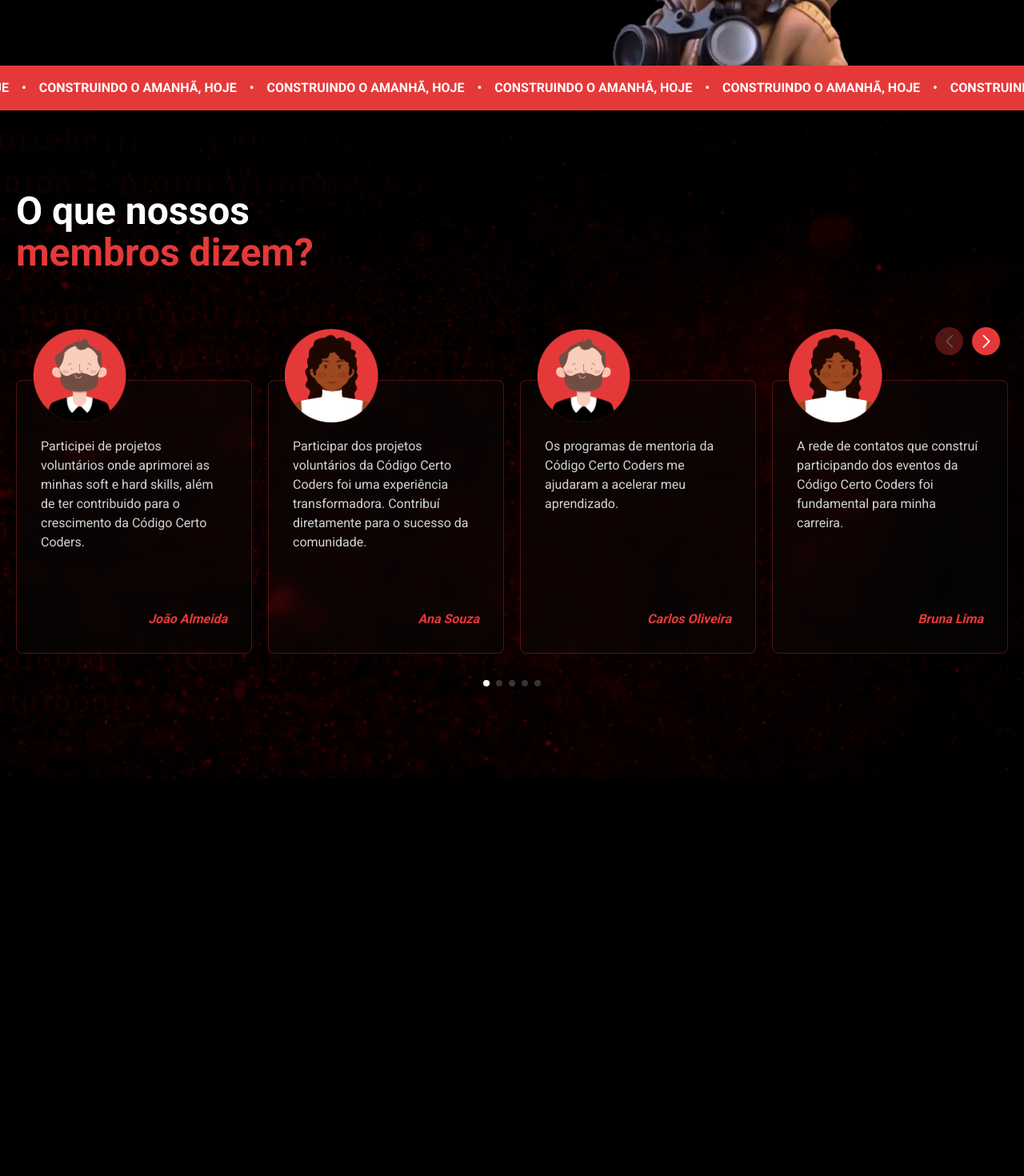
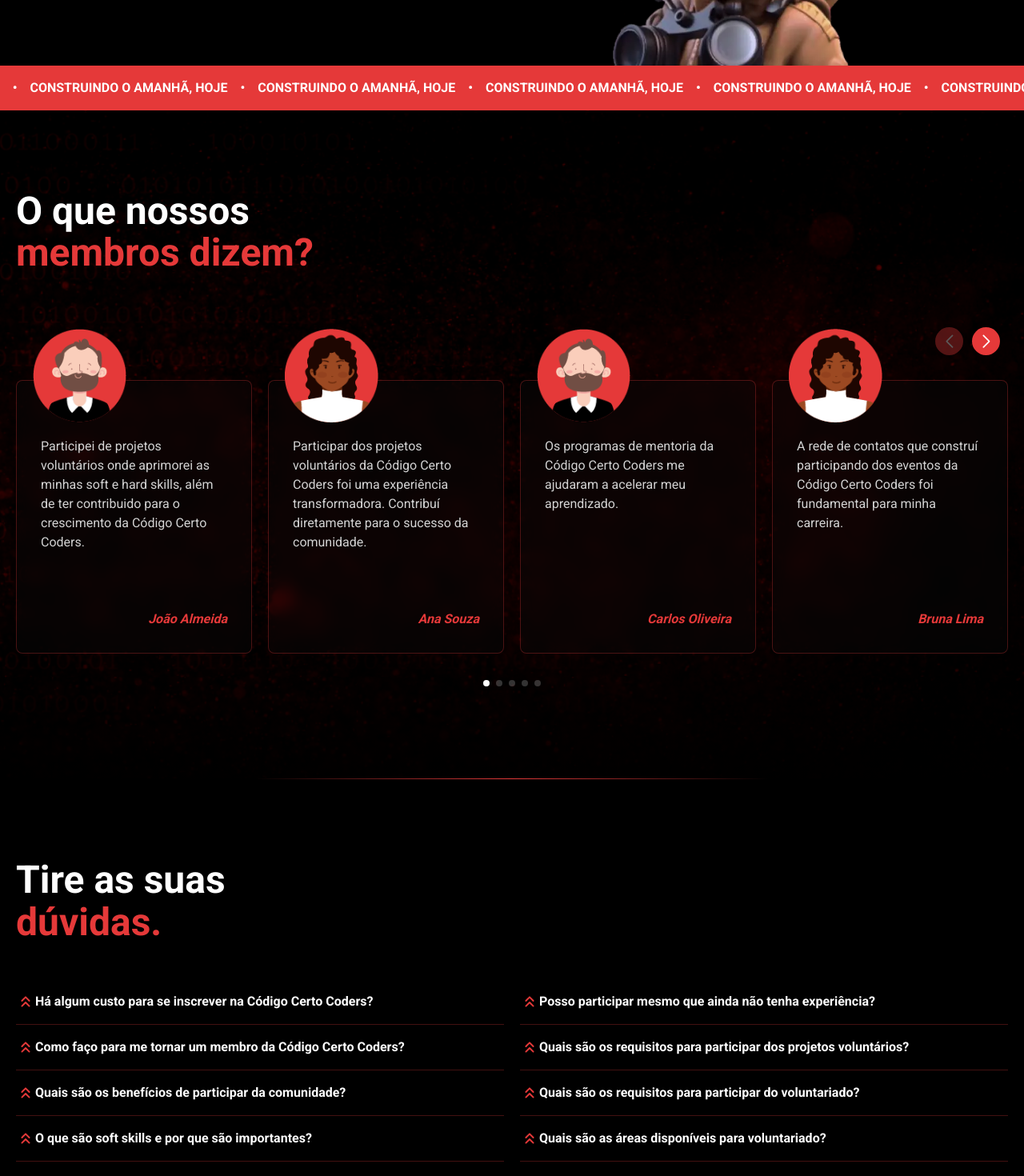
Before and after one commit to VictorParizio/codigo-certo-coders-equipe-01, a React (Vite) app: page / in a window 1280 px wide. Shown: the part 512-1982 px from the top of the page at 80% size. Before the commit the page ends 1485 px from the top, so only its background shows below. Built offline with nearby package versions, Linux system fonts and the light colour scheme.

Commit message:
feat(faq): Criado o componente Faq, utilizando MUI para o icone e adicionada uma transição de gradiente no background do componente Depoimentos

```diff
--- a/package.json
+++ b/package.json
@@ -10,6 +10,10 @@
     "preview": "vite preview"
   },
   "dependencies": {
+    "@emotion/react": "^11.13.3",
+    "@emotion/styled": "^11.13.0",
+    "@mui/icons-material": "^6.1.1",
+    "@mui/material": "^6.1.1",
     "react": "^18.3.1",
     "react-dom": "^18.3.1",
     "swiper": "^11.1.12"
--- a/src/App.jsx
+++ b/src/App.jsx
@@ -1,19 +1,17 @@
 import ConhecaAC3 from './components/ConhecaAC3/conhecaAC3';
 import FaixaAnimada from './components/FaixasAnimadas/faixaAnimada';
 import Depoimentos from './components/Depoimentos/depoimentos';
+import Faq from './components/Faq/faq';
 
 function App() {
   return (
     <>
-      <div className="container-conheca">
-        <ConhecaAC3 />
-      </div>
+
+      <ConhecaAC3 />
       <FaixaAnimada />
-      <div className="container-depoimentos">
-        <div className="container">
-          <Depoimentos />
-        </div>
-      </div >
+      <Depoimentos />
+      <Faq />
+
     </>
   );
 }
--- a/src/components/ConhecaAC3/conhecaAC3.css
+++ b/src/components/ConhecaAC3/conhecaAC3.css
@@ -1,4 +1,4 @@
-.container-conheca {
+.conheca-ac3-container {
     max-width: 1280px;
     margin: 0 auto;
     padding: 100px 20px 0px 20px;
--- a/src/components/ConhecaAC3/conhecaAC3.jsx
+++ b/src/components/ConhecaAC3/conhecaAC3.jsx
@@ -2,7 +2,8 @@
 
 function ConhecaAC3() {
     return (
-        <section className='conheca-ac3'>
+        <section className='conheca-ac3-container'>
+            <div className="conheca-ac3">
                 <div className='conheca-ac3-text'>
                     <h2>Por que escolher a <span className='color-red'>Código Certo Coders?</span></h2>
                     <p>Na Código Certo Coders, acreditamos que o desenvolvimento pessoal e profissional na área de tecnologia vai além do aprendizado técnico, ele envolve colaboração, inovação e a construção de redes de contatos valiosas.</p>
@@ -12,6 +13,7 @@
                 <div className='conheca-ac3-img'>
                     <img src='src/assets/images/avatar_c3.webp' alt='Ilustração da comunidade Código Certo Coders' />
                 </div>
+            </div>
         </section>
     )
 }
--- a/src/components/Depoimentos/depoimentos.css
+++ b/src/components/Depoimentos/depoimentos.css
@@ -1,16 +1,25 @@
-.container-depoimentos {
-    background-image: url(/src/assets/images/bg_depoimentos.png);
+.container-bg {
+    background-image: linear-gradient(to bottom, rgba(0, 0, 0, 0.1)70%,
+            rgba(0, 0, 0, 0.9) 100%),
+        url(/src/assets/images/bg_depoimentos.png);
     background-repeat: no-repeat;
     background-size: cover;
     background-position: center center;
 }
 
-.depoimentos h2 {
+.depoimentos-container {
+    max-width: 1280px;
+    margin: 0 auto;
+    padding: 100px 20px;
+}
+
+
+.depoimentos-container h2 {
     display: inline-block;
     white-space: nowrap;
 }
 
-.depoimentos h2 span {
+.depoimentos-container h2 span {
     display: block;
 }
 
@@ -100,7 +109,7 @@
 /*Media Querie*/
 
 @media only screen and (min-width: 768px) and (max-width: 1024px) {
-    .depoimentos h2 {
+    .depoimentos-container h2 {
         width: 50%;
     }
 }
--- a/src/components/Depoimentos/depoimentos.jsx
+++ b/src/components/Depoimentos/depoimentos.jsx
@@ -39,7 +39,8 @@
     }, []);
 
     return (
-        <section className='depoimentos'>
+        <section className='container-bg'>
+            <div className='depoimentos-container'>
                 <h2>O que nossos <span className='color-red'>membros dizem?</span></h2>
                 <div className='depoimentos-card'>
                     <Swiper
@@ -60,6 +61,7 @@
                         ))}
                     </Swiper>
                 </div>
+            </div>
         </section>
     );
 }
--- /dev/null
+++ b/src/components/Faq/faq.css
@@ -0,0 +1,58 @@
+.faq-container {
+    max-width: 1280px;
+    margin: 0 auto;
+    padding: 100px 20px;
+    border-top: 1px solid;
+    border-image: linear-gradient(to right, #000000, #000000, #E53939, #000000, #000000) 1;
+}
+
+.faq-titulo {
+    margin-bottom: 60px;
+    width: 280px;
+}
+
+.faq-accordion {
+    display: grid;
+    grid-template-columns: 1fr 1fr;
+    gap: 20px;
+}
+
+.faq-perguntas p {
+    padding: 16px 8px 0px 8px;
+}
+
+details {
+    border-bottom: 1px solid #e5393949;
+    padding-bottom: 16px;
+}
+
+details:not(:first-of-type) {
+    padding-top: 16px;
+}
+
+summary {
+    font-weight: 600;
+    cursor: pointer;
+}
+
+details>summary {
+    list-style: none;
+    position: relative;
+    display: flex;
+    align-items: center;
+}
+
+.faq-icon {
+    color: #E53939;
+}
+
+/* Rotação do ícone quando o accordion está aberto */
+details[open] .faq-icon {
+    transform: rotate(180deg);
+}
+
+@media screen and (max-width: 991px) {
+    .faq-accordion {
+        grid-template-columns: 1fr;
+    }
+}
--- /dev/null
+++ b/src/components/Faq/faq.jsx
@@ -0,0 +1,107 @@
+import { useState } from 'react';
+import './faq.css';
+import KeyboardDoubleArrowUpRoundedIcon from '@mui/icons-material/KeyboardDoubleArrowUpRounded';
+
+function Faq() {
+
+    const source = [
+        {
+            summary: "Há algum custo para se inscrever na Código Certo Coders?",
+            detail: "A participação na comunidade é 100% gratuita. Todos os nossos recursos, oportunidades, cursos e eventos estão disponíveis sem qualquer custo para os membros."
+        },
+        {
+            summary: "Como faço para me tornar um membro da Código Certo Coders?",
+            detail: "Para se tornar um membro, basta seguir os três passos simples: Defina sua área de interesse, faça sua inscrição e participe ativamente da comunidade."
+        },
+        {
+            summary: "Quais são os benefícios de participar da comunidade?",
+            detail: "Ao se juntar à Código Certo Coders, você terá acesso a mentoria especializada, projetos voluntários, eventos de networking, e uma vasta biblioteca de recursos de aprendizagem."
+        },
+        {
+            summary: "O que são soft skills e por que são importantes?",
+            detail: "Soft skills são habilidades interpessoais, como comunicação, trabalho em equipe e liderança, que são essenciais para o sucesso profissional. Nossa comunidade oferece recursos para ajudar você a desenvolver essas habilidades."
+        },
+        {
+            summary: "Posso participar mesmo que ainda não tenha experiência?",
+            detail: "Sim! A Código Certo Coders acolhe tanto iniciantes quanto profissionais experientes. Oferecemos suporte e oportunidades de aprendizado para ajudá-lo a desenvolver suas habilidades, independentemente do seu nível de experiência."
+        },
+        {
+            summary: "Quais são os requisitos para participar dos projetos voluntários?",
+            detail: "Os projetos voluntários estão abertos a todos os membros da comunidade, independentemente do nível de experiência. Basta escolher um projeto que se alinhe com suas habilidades e interesses e se inscrever."
+        },
+        {
+            summary: "Quais são os requisitos para participar do voluntariado?",
+            detail: "Os requisitos para se voluntariar incluem colaboração e trabalho em equipe, vontade de aprender e crescer, e uma comunicação clara e eficaz."
+        },
+        {
+            summary: "Quais são as áreas disponíveis para voluntariado?",
+            detail: "As áreas disponíveis para voluntariado na Código Certo Coders incluem: Analista de Marketing, Gestor de Projetos, UX/UI Designer, Cientista de Dados, Desenvolvedor Front-End, Desenvolvedor Back-End, Desenvolvedor FullStack, DevOps e Desenvolvedor Mobile."
+        },
+    ];
+    const [openedItems, setOpenedItems] = useState([]);
+
+    const handleClick = (event, selectedItem) => {
+        event.preventDefault();
+
+        setOpenedItems((prev) => {
+            if (prev.some(i => i === selectedItem)) {
+                return prev.filter(previousItem => previousItem !== selectedItem);
+            }
+            return [...prev, selectedItem];
+        });
+    };
+
+    // Divida o array source em duas metades
+    const firstColumn = source.slice(0, Math.ceil(source.length / 2)); // Primeira metade (4 itens)
+    const secondColumn = source.slice(Math.ceil(source.length / 2));    // Segunda metade (4 itens)
+
+    //
+    return (
+        <section className="faq-container">
+            <h2 className="faq-titulo">
+                Tire as suas <span className='color-red'>dúvidas.</span>
+            </h2>
+
+            <div className='faq-accordion'>
+                <div className='faq-perguntas'>
+                    {firstColumn.map((item) => (
+                        <details
+                            key={item.summary}
+                            open={openedItems.some(i => i === item.summary)}
+                            onClick={(event) => handleClick(event, item.summary)}
+                        >
+                            <summary>
+                                <KeyboardDoubleArrowUpRoundedIcon fontSize="medium" className="faq-icon" />
+                                {item.summary}
+                            </summary>
+                            {/* Envolver o conteúdo da resposta em uma div */}
+                            <div>
+                                <p>{item.detail}</p>
+                            </div>
+                        </details>
+                    ))}
+                </div>
+                <div className='faq-perguntas'>
+                    {secondColumn.map((item) => (
+                        <details
+                            key={item.summary}
+                            open={openedItems.some(i => i === item.summary)}
+                            onClick={(event) => handleClick(event, item.summary)}
+                        >
+                            <summary>
+                                <KeyboardDoubleArrowUpRoundedIcon fontSize="medium" className="faq-icon" />
+                                {item.summary}
+                            </summary>
+                            {/* Envolver o conteúdo da resposta em uma div */}
+                            <div>
+                                <p>{item.detail}</p>
+                            </div>
+                        </details>
+                    ))}
+                </div>
+            </div>
+        </section >
+    );
+}
+
+export default Faq;
--- a/src/index.css
+++ b/src/index.css
@@ -14,12 +14,6 @@
 body {
   margin: 0;
   box-sizing: border-box;
-}
-
-.container {
-  max-width: 1280px;
-  margin: 0 auto;
-  padding: 100px 20px;
 }
 
 h1,
```
Also changed, not shown: 1 other file (tests, documents, lock files or other folders). Lines whose indentation alone changed are shown as unchanged.
